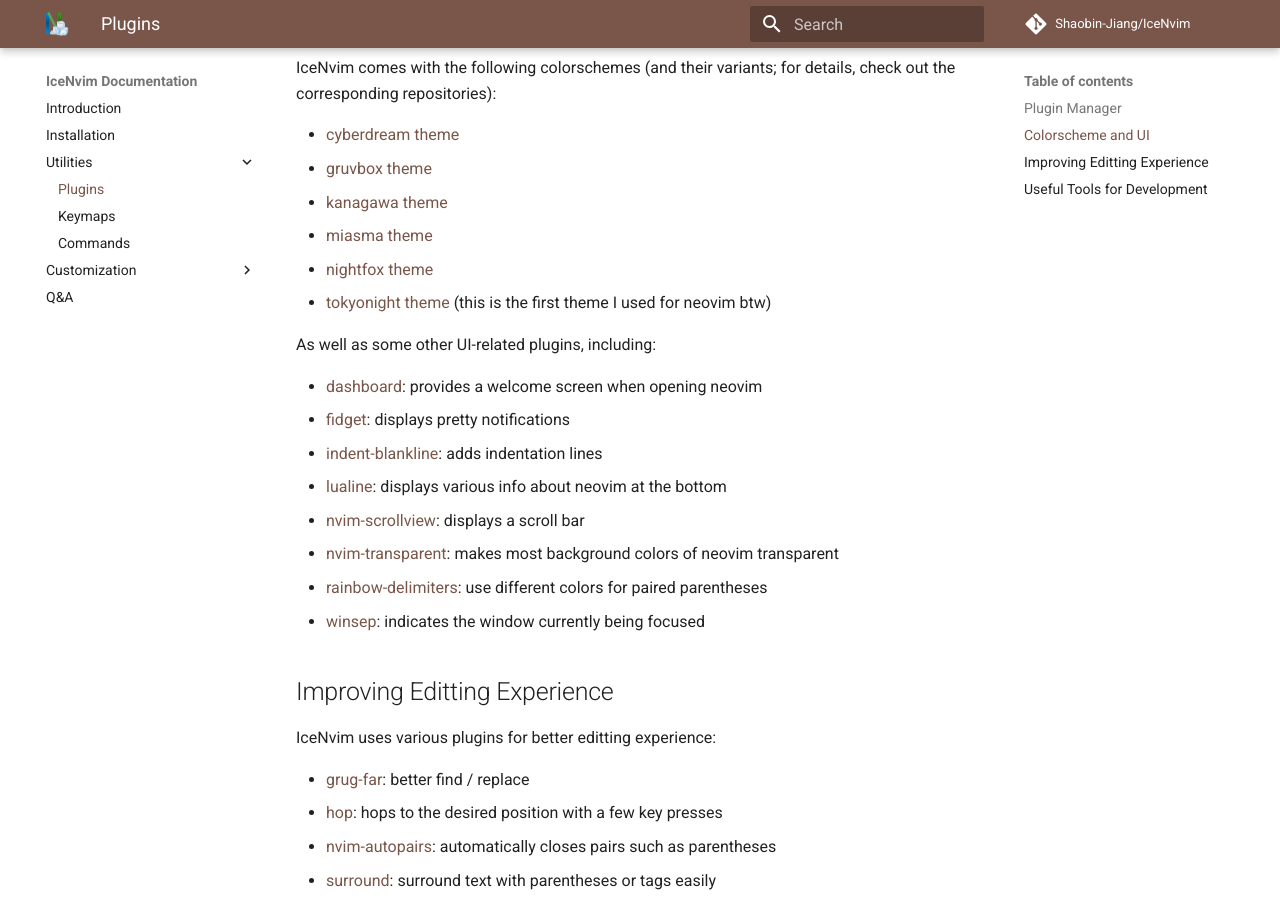
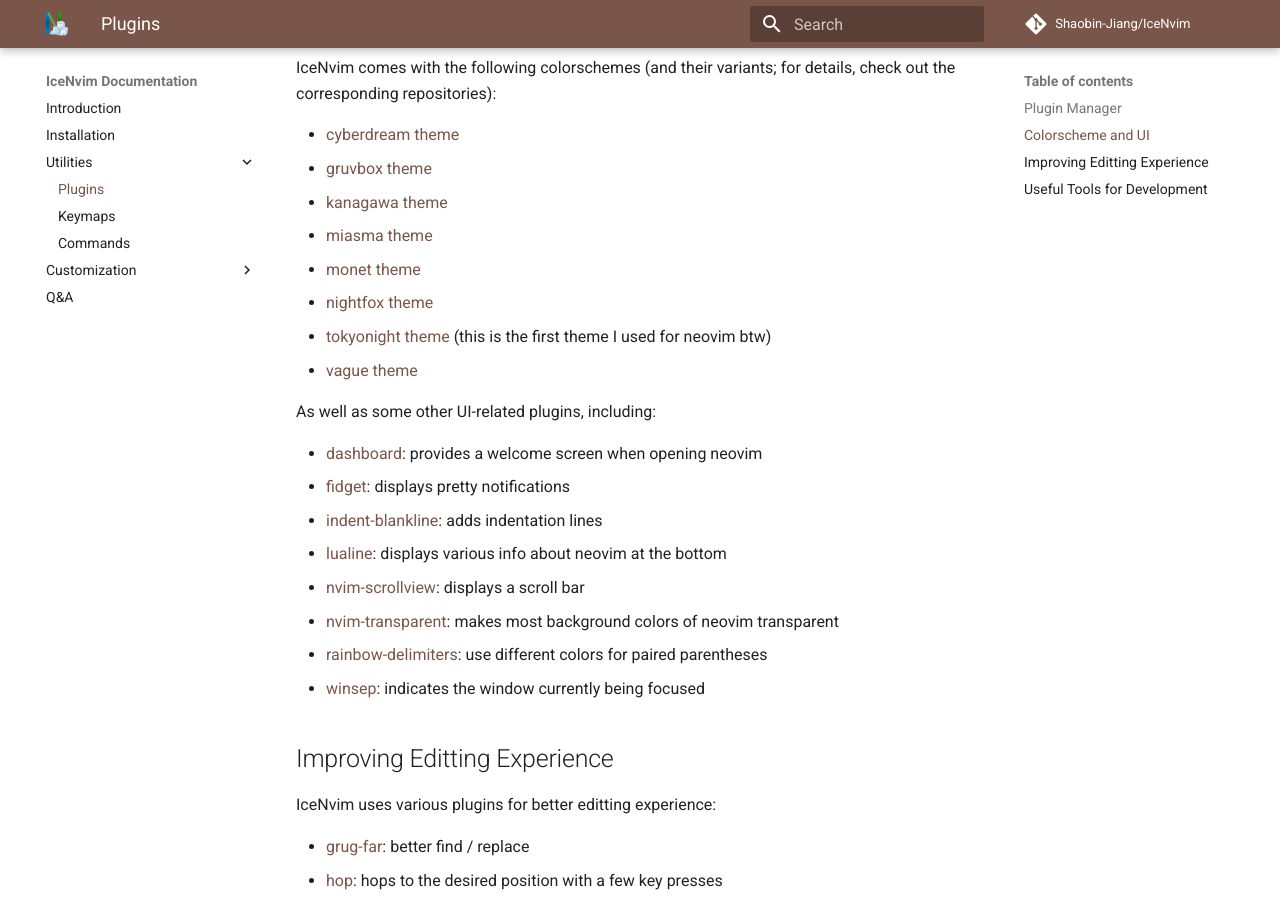
Before and after one commit to Shaobin-Jiang/ice-nvim-doc, an MkDocs documentation site: the page built from docs/utilities/plugins.md, in a window 1280 px wide and 900 px high, scrolled down 476 px. Built offline with MkDocs 1.6.1 and Material for MkDocs 9.7.7, drawn with Linux system fonts in a browser that asks for light colours; comment, search, counter and statistics services are not loaded.

Commit message:
update doc for preinstalled colorschemes

```diff
--- a/docs/utilities/plugins.md
+++ b/docs/utilities/plugins.md
@@ -14,8 +14,10 @@
 - [gruvbox theme](https://github.com/ellisonleao/gruvbox.nvim)
 - [kanagawa theme](https://github.com/rebelot/kanagawa.nvim)
 - [miasma theme](https://github.com/xero/miasma.nvim)
+- [monet theme](https://github.com/fynnfluegge/monet.nvim)
 - [nightfox theme](https://github.com/EdenEast/nightfox.nvim)
 - [tokyonight theme](https://github.com/folke/tokyonight.nvim) (this is the first theme I used for neovim btw)
+- [vague theme](https://github.com/vague-theme/vague.nvim)
 
 As well as some other UI-related plugins, including:
 
```
